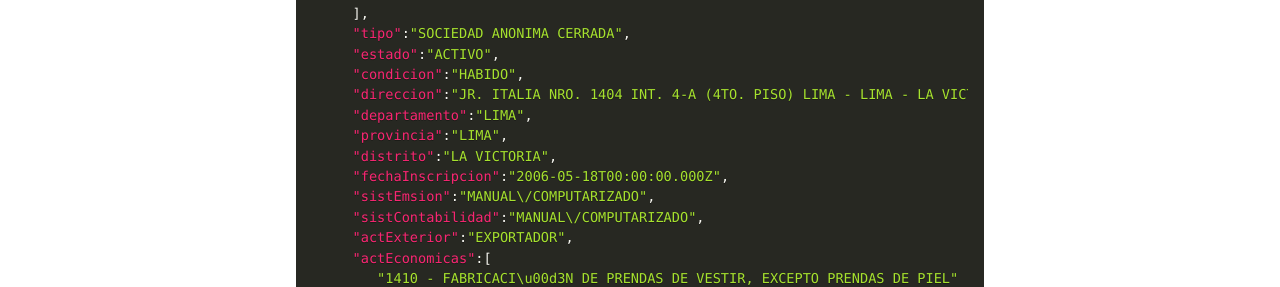
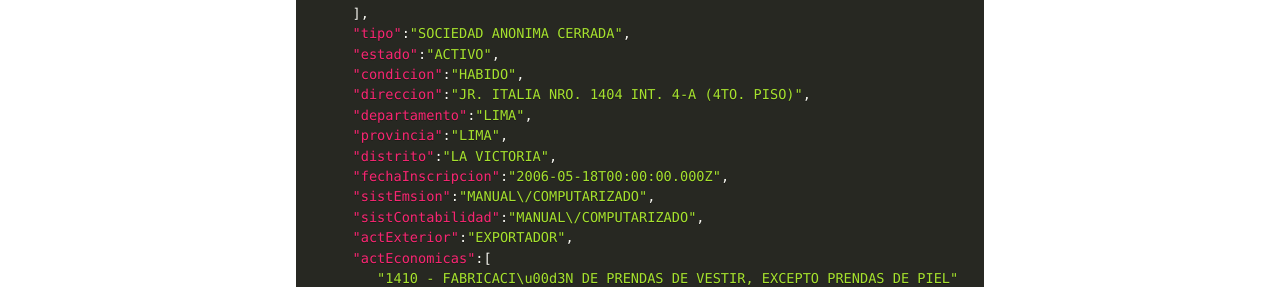
Before and after one commit to giansalex/peru-consult, an MkDocs documentation site: the page built from docs/ruc.md, in a window 1280 px wide and 900 px high, scrolled down 917 px. Shown: the part 174-461 px from the top of the window. Built offline with MkDocs 1.6.1 and Material for MkDocs 9.7.7, drawn with Linux system fonts in a browser that asks for light colours; comment, search, counter and statistics services are not loaded; old or Windows-style settings are respelled for this version of MkDocs.

Commit message:
update response ruc

```diff
--- a/docs/ruc.md
+++ b/docs/ruc.md
@@ -45,7 +45,7 @@ Resultado en formato json.
    "tipo":"SOCIEDAD ANONIMA CERRADA",
    "estado":"ACTIVO",
    "condicion":"HABIDO",
-   "direccion":"JR. ITALIA NRO. 1404 INT. 4-A (4TO. PISO) LIMA - LIMA - LA VICTORIA",
+   "direccion":"JR. ITALIA NRO. 1404 INT. 4-A (4TO. PISO)",
    "departamento":"LIMA",
    "provincia":"LIMA",
    "distrito":"LA VICTORIA",
```
